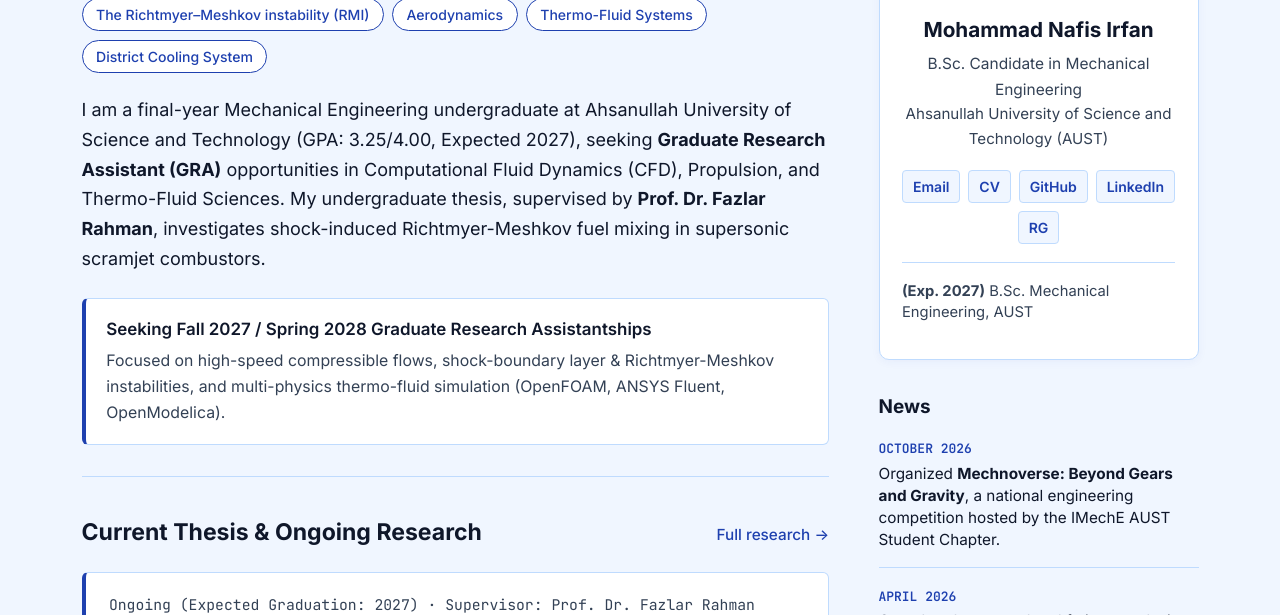
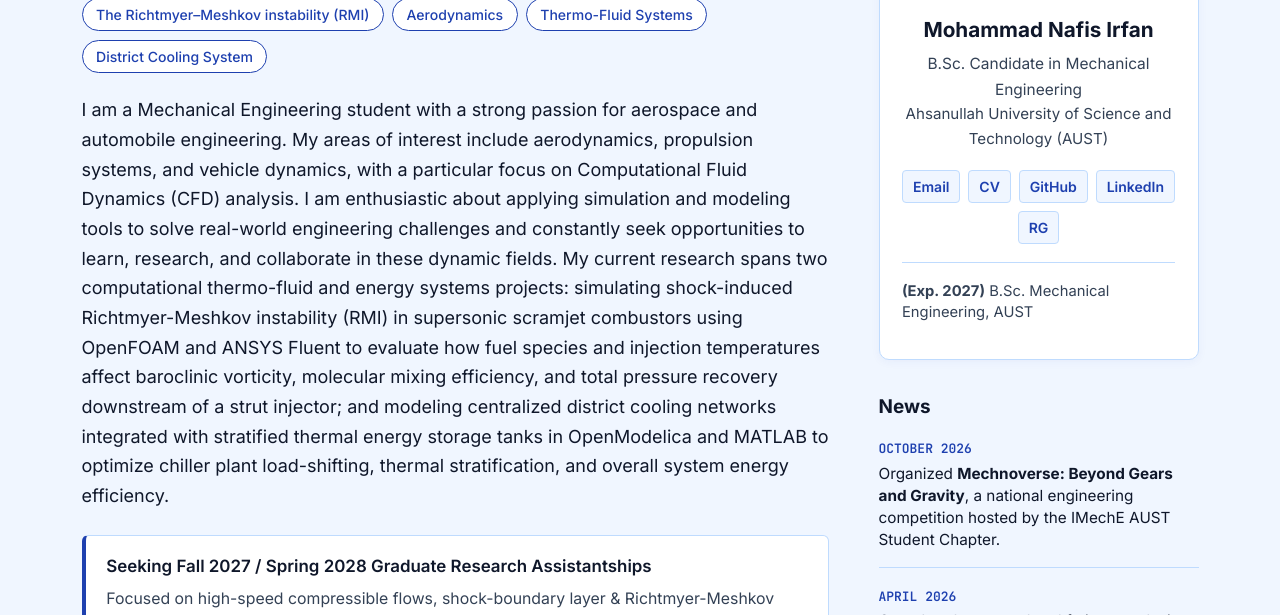
Before and after one commit to Nafis004/nafis04, a Jekyll site: the page built from index.html, in a window 1280 px wide and 900 px high, cut to the strip 285-900 px from the top of the window. Built offline with Jekyll 4.4.1, drawn with Linux system fonts in a browser that asks for light colours.

Commit message:
Revise bio section in index.html
Updated bio to reflect current interests and research projects in aerospace and automotive engineering.

```diff
--- a/index.html
+++ b/index.html
@@ -17,8 +17,11 @@ title: Home
       </div>
 
       <p class="bio-text">
-        I am a final-year Mechanical Engineering undergraduate at Ahsanullah University of Science and Technology (GPA: 3.25/4.00, Expected 2027), seeking <strong>Graduate Research Assistant (GRA)</strong> opportunities in Computational Fluid Dynamics (CFD), Propulsion, and Thermo-Fluid Sciences. My undergraduate thesis, supervised by <strong>Prof. Dr. Fazlar Rahman</strong>, investigates shock-induced Richtmyer-Meshkov fuel mixing in supersonic scramjet combustors.
+        I am a Mechanical Engineering student with a strong passion for aerospace and automobile engineering. My areas of interest include aerodynamics, propulsion systems, and vehicle dynamics, with a particular focus on Computational Fluid Dynamics (CFD) analysis. I am enthusiastic about applying simulation and modeling tools to solve real-world engineering challenges and constantly seek opportunities to learn, research, and collaborate in these dynamic fields.
+
+        My current research spans two computational thermo-fluid and energy systems projects: simulating shock-induced Richtmyer-Meshkov instability (RMI) in supersonic scramjet combustors using OpenFOAM and ANSYS Fluent to evaluate how fuel species and injection temperatures affect baroclinic vorticity, molecular mixing efficiency, and total pressure recovery downstream of a strut injector; and modeling centralized district cooling networks integrated with stratified thermal energy storage tanks in OpenModelica and MATLAB to optimize chiller plant load-shifting, thermal stratification, and overall system energy efficiency.
       </p>
+
 
       <div class="callout-banner">
         <div class="callout-title">Seeking Fall 2027 / Spring 2028 Graduate Research Assistantships</div>
```
